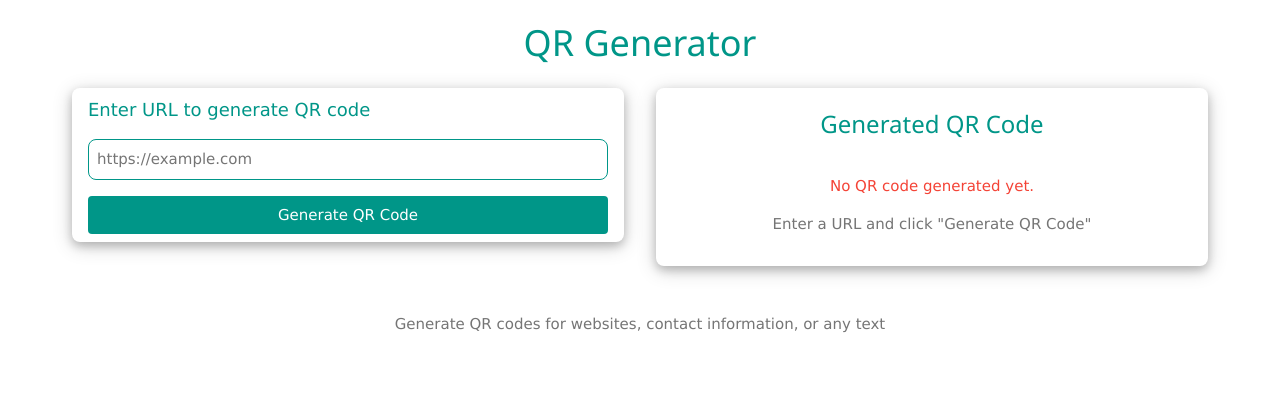
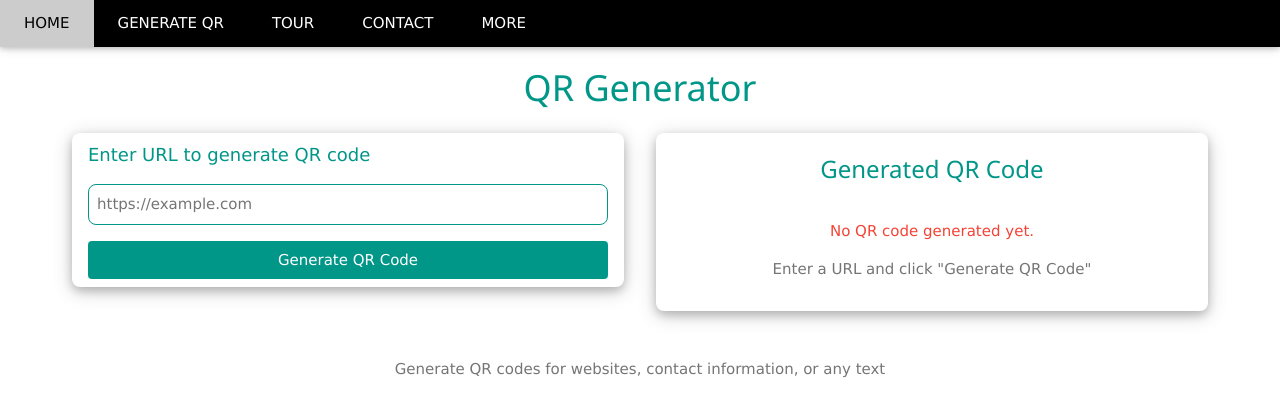
Before and after one commit to PPunh/personal_demo_pp, a Django app: page /generate_qr/ in a window 1280 px wide. Shown: the top 417 px of the page. Run offline with Django 5.2, Linux system fonts and the light colour scheme.

Commit message:
Navitagion

```diff
--- a/app_general/templates/app_general/components/base.html
+++ b/app_general/templates/app_general/components/base.html
@@ -9,8 +9,16 @@
     <title>{{title}}</title>
 </head>
 <body>
+    <!-- include Navigation bar  -->
+    {% include 'app_general/components/header.html' %}
 
-    {% block main-content %} {% endblock %}
+        <!-- Block Ceontent  -->
+        <div style="margin-top: 45px;">
+            {% block main-content %} {% endblock %}
+        </div>
 
+
+
+    <script src="{% static 'app_general/js/app.js' %}"></script>
 </body>
 </html>
--- /dev/null
+++ b/app_general/templates/app_general/components/header.html
@@ -0,0 +1,28 @@
+{% load static %}
+<!-- Navbar -->
+<div class="w3-top">
+    <div class="w3-bar w3-black w3-card">
+      <a class="w3-bar-item w3-button w3-padding-large w3-hide-medium w3-hide-large w3-right" href="javascript:void(0)" onclick="myFunction()" title="Toggle Navigation Menu"><i class="fa fa-bars"></i></a>
+      <a href="{% url 'home' %}" class="w3-bar-item w3-button w3-padding-large">HOME</a>
+      <a href="{% url 'generate_qr' %}" class="w3-bar-item w3-button w3-padding-large w3-hide-small">GENERATE QR</a>
+      <a href="#tour" class="w3-bar-item w3-button w3-padding-large w3-hide-small">TOUR</a>
+      <a href="#contact" class="w3-bar-item w3-button w3-padding-large w3-hide-small">CONTACT</a>
+      <div class="w3-dropdown-hover w3-hide-small">
+        <button class="w3-padding-large w3-button" title="More">MORE <i class="fa fa-caret-down"></i></button>
+        <div class="w3-dropdown-content w3-bar-block w3-card-4">
+          <a href="#" class="w3-bar-item w3-button">Merchandise</a>
+          <a href="#" class="w3-bar-item w3-button">Extras</a>
+          <a href="#" class="w3-bar-item w3-button">Media</a>
+        </div>
+      </div>
+      <a href="javascript:void(0)" class="w3-padding-large w3-hover-red w3-hide-small w3-right"><i class="fa fa-search"></i></a>
+    </div>
+  </div>
+
+  <!-- Navbar on small screens (remove the onclick attribute if you want the navbar to always show on top of the content when clicking on the links) -->
+  <div id="navDemo" class="w3-bar-block w3-black w3-hide w3-hide-large w3-hide-medium w3-top" style="margin-top:46px">
+    <a href="{% url 'generate_qr' %}" class="w3-bar-item w3-button w3-padding-large" onclick="myFunction()">Generate QR</a>
+    <a href="#tour" class="w3-bar-item w3-button w3-padding-large" onclick="myFunction()">TOUR</a>
+    <a href="#contact" class="w3-bar-item w3-button w3-padding-large" onclick="myFunction()">CONTACT</a>
+    <a href="#" class="w3-bar-item w3-button w3-padding-large" onclick="myFunction()">MERCH</a>
+  </div>
--- a/app_general/templates/app_general/home.html
+++ b/app_general/templates/app_general/home.html
@@ -3,6 +3,7 @@
 
 
 {% block main-content %}
+    {% include 'app_general/components/hero.html' %}
     <h1>Home Page</h1>
-    <a href="{% url 'generate_qr' %}">Generate QR CODE</a>
+
 {% endblock %}
```
Also changed, not shown: app_general/static/app_general/js/app.js (added, +33 -0 lines), app_general/templates/app_general/components/hero.html (added, +27 -0 lines), 2 other files.
